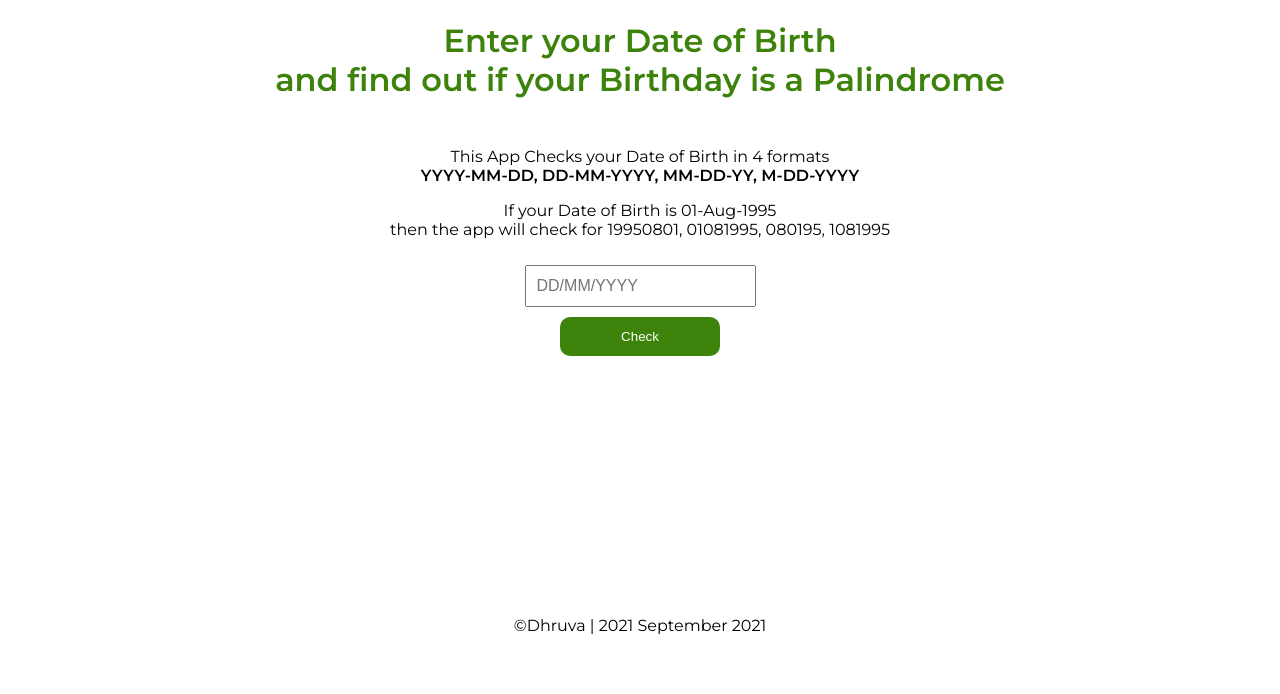
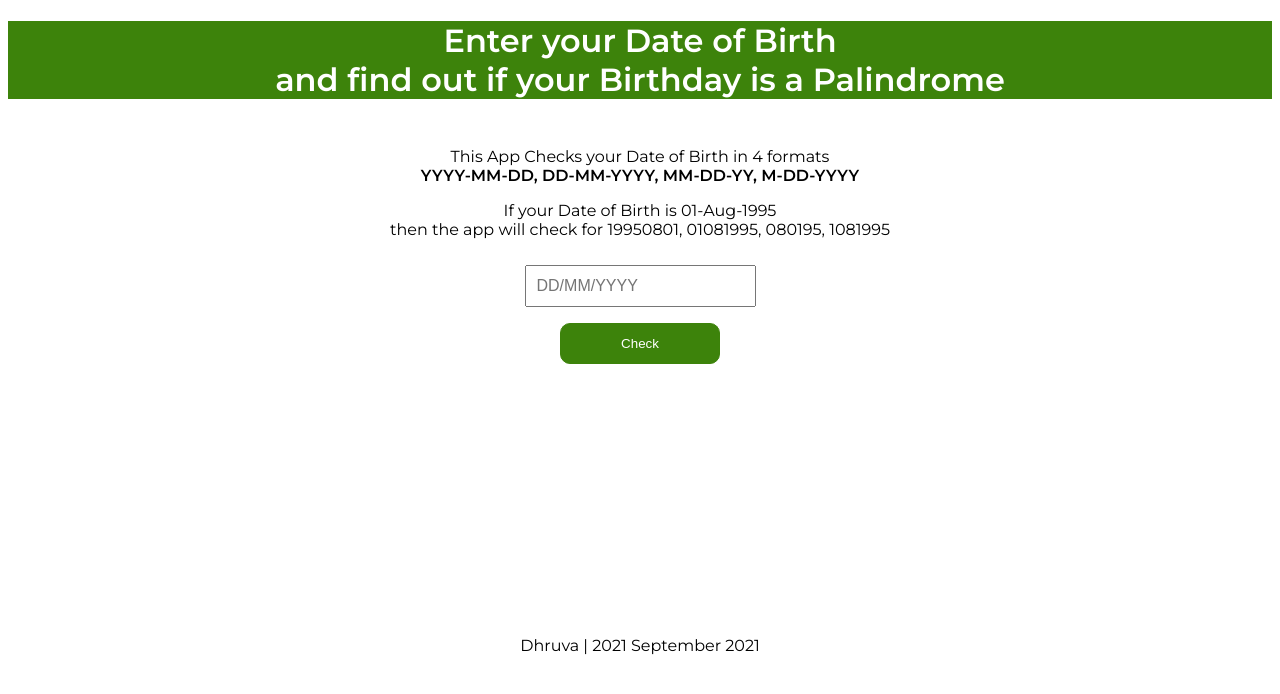
Before and after one commit to Dhruvakgowda/birthday-palindrome-neog, a React (Create React App) app: page / in a window 1280 px wide. Shown: the top 694 px of the page. Built offline with nearby package versions, Linux system fonts and the light colour scheme.

Commit message:
header fixing

```diff
--- a/src/components/Home.js
+++ b/src/components/Home.js
@@ -189,7 +189,7 @@ const Home = () => {
             {isItPalindrome && <p className="results">Awesome! Your birday is a palidrome day.🥳</p>}
             {dateAndDays && <p className="results">Your Date of Birth is not Palindrome. You missed it by {dateAndDays[0]} days. The Nearest palindrome date is {dateAndDays[1].day + "/" + dateAndDays[1].month + "/" + dateAndDays[1].year}. But you are still born special 🥳.</p>}
             <footer>
-                <p>&copy;Dhruva | 2021 September 2021</p>
+                <p>Dhruva | 2021 September 2021</p>
             </footer>
         </div>
     );
--- a/src/index.css
+++ b/src/index.css
@@ -15,22 +15,26 @@ body {
     text-align: center;
 }
  h1 {
-     color: #3d830b;
+     color: white;
+     background-color: #3d830b;
  }
 
 .btn {
     padding: 12px 20px;
     border-radius: 10px;
-    border: none;
+    border: 1px solid #3d830b;
     background-color: #3d830b;
     color: #fff;
     min-width: 160px;
     display: block;
-    margin: 10px auto 20px auto;
+    margin: 1rem auto 2rem auto;
 }
 
 .btn:hover {
     cursor: pointer;
+    background-color: white;
+    color: #3d830b;
+    border: 1px solid #3d830b;
 }
 
 
```
